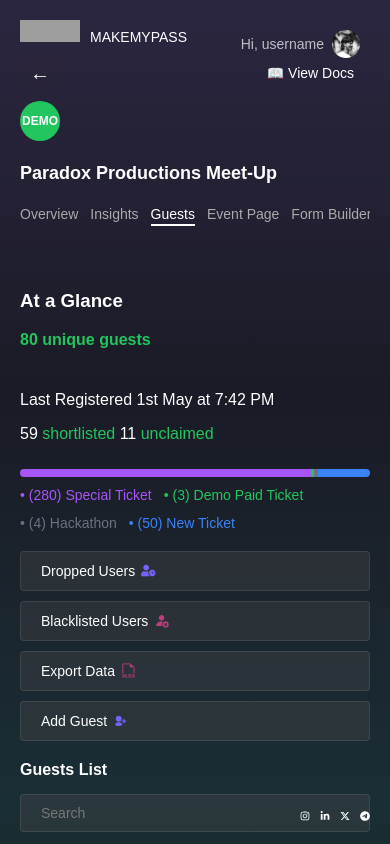
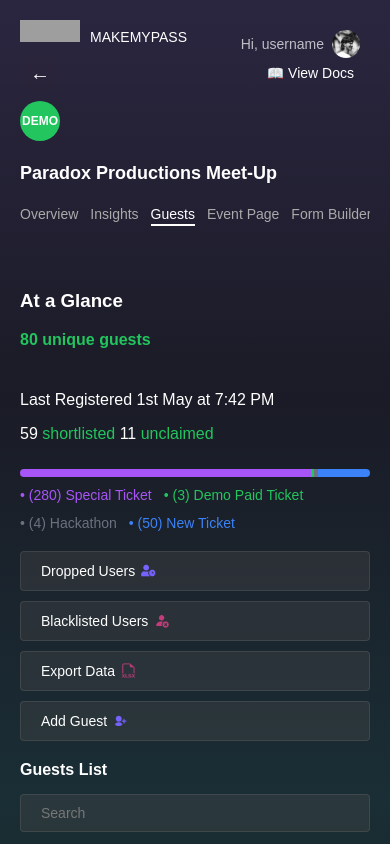
Before and after one commit to josethomas45/mellowship, a React (Create React App) app: page / in a window 390 px wide. Shown: the top 844 px of the page. Built offline with nearby package versions, Linux system fonts and the light colour scheme; grey boxes are pictures that could not be loaded; the HTML template or start-up script is replaced by a standard one.

Commit message:
social media

```diff
--- a/src/App.css
+++ b/src/App.css
@@ -617,13 +617,18 @@ body {
   }
 
   .social-icons {
-    position: fixed;
-    bottom: 20px;
-    right: 20px;
-    justify-content: flex-end;
-    width: auto;
-    margin-left: 0;
-  }
+  position: absolute;
+  right: 20px;
+  margin-left: 0;
+  opacity: 0;
+  transition: opacity 0.3s ease;
+  pointer-events: none; /* prevent interaction when hidden */
+}
+.social-icons.visible {
+  opacity: 1;
+  pointer-events: auto;
+}
+
 
   .page-nav {
     flex-direction: column;
```
